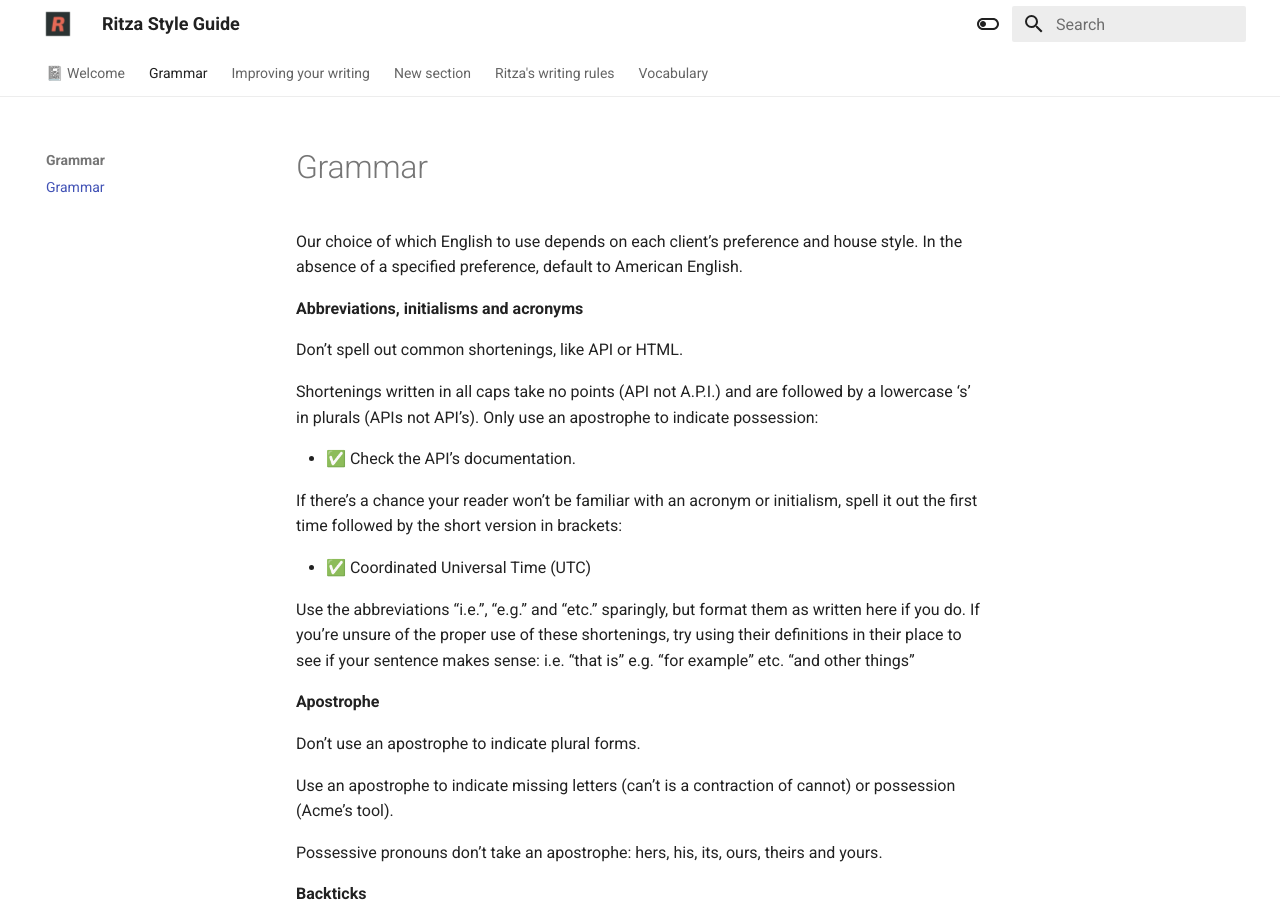
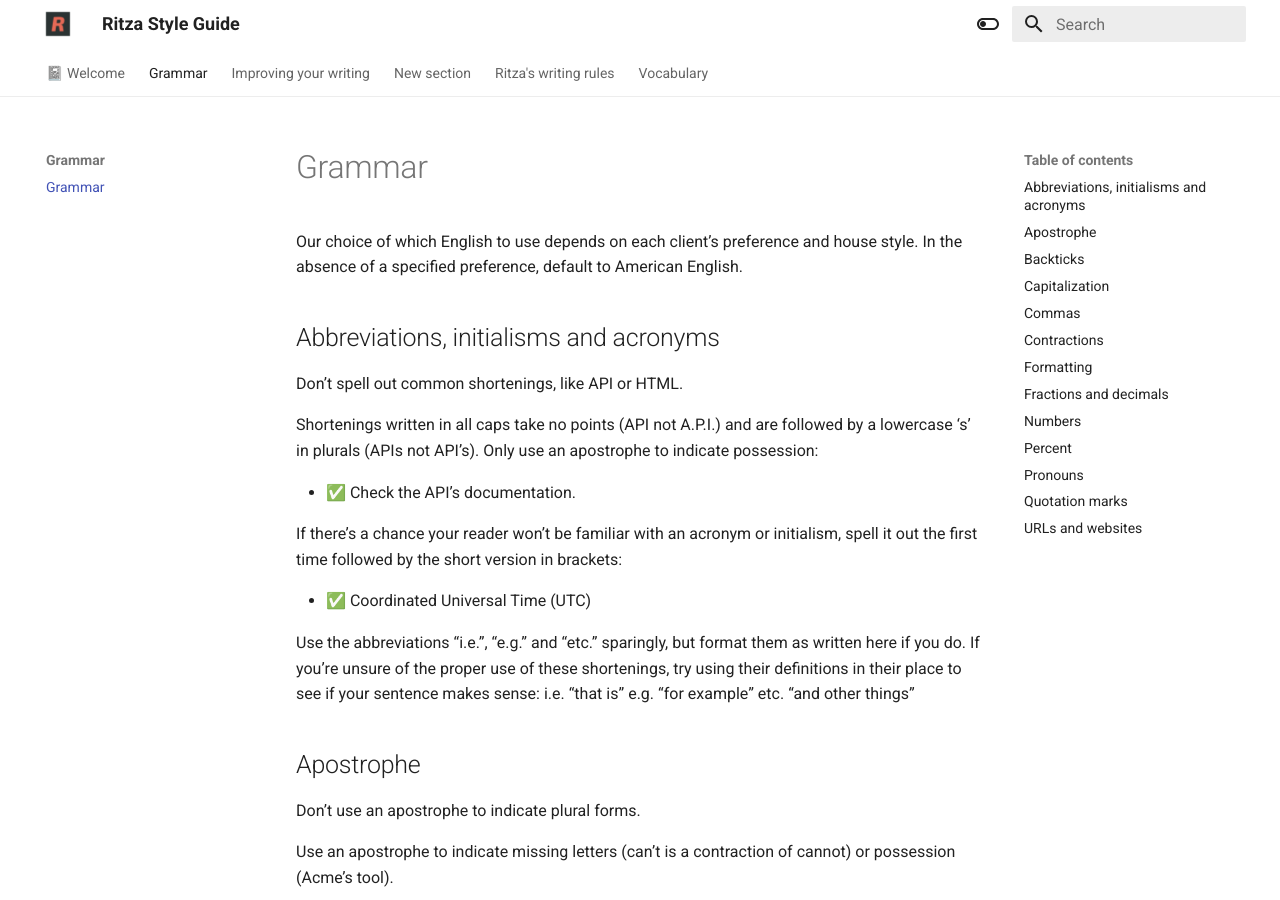
Before and after one commit to ritza-co/styleguide.ritza.co, an MkDocs documentation site: the page built from docs/grammar/grammar.md, in a window 1280 px wide and 900 px high. Built offline with MkDocs 1.6.1 and Material for MkDocs 9.7.7, drawn with Linux system fonts in a browser that asks for light colours.

Commit message:
Fixed grammar subheads

```diff
--- a/docs/grammar/grammar.md
+++ b/docs/grammar/grammar.md
@@ -2,7 +2,7 @@
 
 Our choice of which English to use depends on each client’s preference and house style. In the absence of a specified preference, default to American English.
 
-**Abbreviations, initialisms and acronyms**
+## Abbreviations, initialisms and acronyms
 
 Don’t spell out common shortenings, like API or HTML.
 
@@ -19,7 +19,7 @@
 e.g. “for example”
 etc. “and other things”
 
-**Apostrophe**
+## Apostrophe
 
 Don’t use an apostrophe to indicate plural forms.
 
@@ -27,7 +27,7 @@
 
 Possessive pronouns don’t take an apostrophe: hers, his, its, ours, theirs and yours.
 
-**Backticks**
+## Backticks
 
 Place inline code between backticks.
 
@@ -36,7 +36,7 @@
 *  ❌ Enter the filename and click `OK`.
 *  ✅ Import the built-in node `http` package.
 
-**Capitalization**
+## Capitalization
 
 Use sentence capitalization for titles and headings rather than title capitalization, unless the client expresses a preference for title capitalization. If you’re unsure, check the client’s style guide (if they have one) or match formatting to their existing documentation.
 
@@ -52,7 +52,7 @@
 
 Capitalize the names of websites and web publications. Don’t italicize.
 
-**Commas**
+## Commas
 
 Use a serial comma in lists:
 
@@ -78,7 +78,7 @@
 
 * ✅ Download the files you need; unzip them on your computer.
 
-**Contractions**
+## Contractions
 
 Use common contractions (we’ll, let’s, can’t) to make your tone friendly and informal, but avoid less common contractions (d’ya know ’em?).
 
@@ -92,19 +92,19 @@
 Specific file names should be in lowercase:
 *  ✅ tictactoe.png
 
-**Formatting**
+## Formatting
 
 Avoid using italics for emphasis.
 
 Avoid numbered lists.
 
-**Fractions and decimals**
+## Fractions and decimals
 
 Spell out and hyphenate fractions: two-thirds (not 2/3 or two thirds).
 
 Use decimal points when a number is not easily written out as a fraction: 1.273.
 
-**Numbers**
+## Numbers
 
 Spell out a number when it starts a sentence or if it's under ten, otherwise use numerals:
 
@@ -128,11 +128,11 @@
 *  ✅ 1,000
 *  ✅ 3,500,000
 
-**Percent**
+## Percent
 
 Use the % symbol instead of spelling out “percent”.
 
-**Pronouns**
+## Pronouns
 
 Use they, their and them in the singular if the subject’s gender is unknown or irrelevant:
 
@@ -144,12 +144,12 @@
 
 * ✅ Replit is an online IDE. It has various collaborative features.
 
-**Quotation marks**
+## Quotation marks
 
 Use double quotation marks to identify labels or button text:
 
 Click “OK” to complete setup
 
-**URLs and websites**
+## URLs and websites
 
 Avoid spelling out URLs, but when you need to, leave off the http://www.
```
